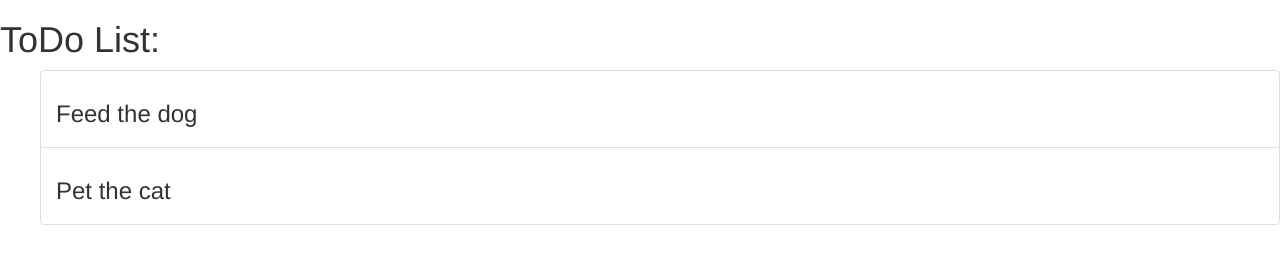
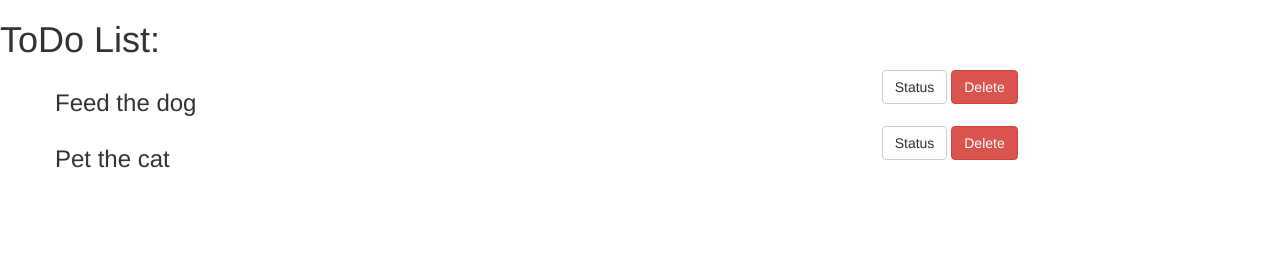
Before and after one commit to anthonycastelli01/mean-stack-todo, a plain HTML site: page index.html in a window 1280 px wide. Drawn offline with Linux system fonts and the light colour scheme.

Commit message:
Add some bootstrap styling

```diff
--- a/css/style.css
+++ b/css/style.css
@@ -0,0 +1,3 @@
+/** {
+  border: 1px solid red;
+}*/
--- a/index.html
+++ b/index.html
@@ -3,15 +3,21 @@
   <head>
     <title></title>
     <link rel="stylesheet" type="text/css" href="css/bootstrap.min.css">
+    <link rel="stylesheet" type="text/css" href="css/style.css">
   </head>
+
   <body ng-controller="TodoController as todolist">
     <h1>ToDo List:</h1>
     <ul>
-      <li class="list-group-item" ng-repeat="task in todolist.tasks">
-        <h3>
-          {{task.name}}
-        </h3>
-      </li>
+      <div class="container-fluid">
+        <div class="row" ng-repeat="task in todolist.tasks">
+          <h3 class="col-xs-12 col-sm-6 col-md-8">{{task.name}}</h3>
+          <div class="col-xs-6 col-md-4">
+            <button type="button" class="btn btn-default">Status</button>
+            <button type="button" class="btn btn-danger">Delete</button>
+          </div>
+        </div>
+      </div>
     </ul>
 
     <script type="text/javascript" src="js/angular.min.js"></script>
```
